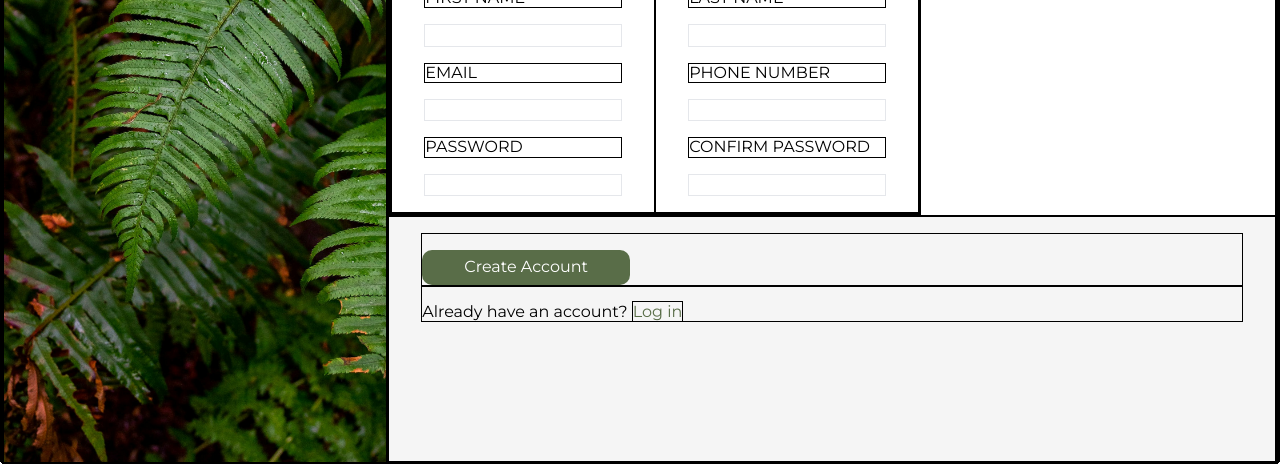
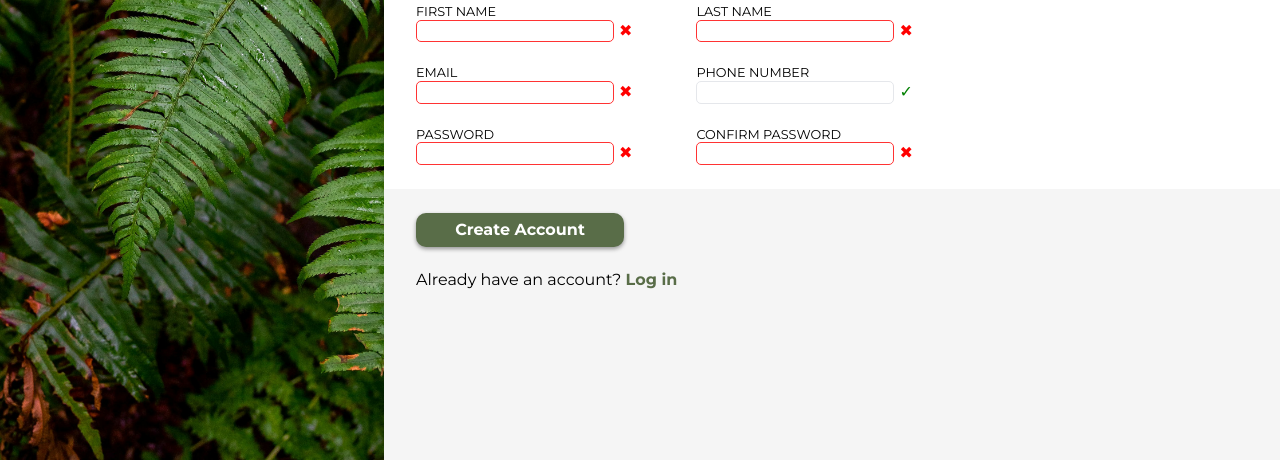
Before and after one commit to AcidTCell/sign-up-form, a plain HTML site: page index.html in a window 1280 px wide. Shown: the part 340-804 px from the top of the page. Drawn offline with nearby package versions, Linux system fonts and the light colour scheme.

Commit message:
Finalize form validation and layout

```diff
--- a/index.html
+++ b/index.html
@@ -23,30 +23,48 @@
         <div class="column2">
             <div class="secondColRowOne"><h2 class="rowOneHeader">This is not a real online service! You know you need something like this in your life to help you realize your deepest dreams.</h2></div>
             <div class="secondColRowTwo">
-                <form action="#" method="post">
+                <form id="signupForm" action="#" method="post">
                     <h1>Let's do this!</h1>
-                    <div class="secondColRowTwo">
+                    <div class="secondColRowTwoContainer">
                         <div class="form-column">
                             <label for="firstName">FIRST NAME</label>
-                            <input type="text" id="firstName" name="firstName">
+                            <div class="inputContainer">
+                                <input type="text" id="firstName" name="firstName" required>
+                                <span></span>
+                            </div>
                             <label for="email">EMAIL</label>
-                            <input type="email" id="email" name="email">
+                            <div class="inputContainer">
+                                <input type="email" id="email" name="email" required>
+                                <span></span>
+                            </div>
                             <label for="password">PASSWORD</label>
-                            <input type="password" id="password" name="password">
+                            <div class="inputContainer">
+                                <input type="password" id="password" name="password" required>
+                                <span></span>
+                            </div>
                         </div>
                         <div class="form-column">
                             <label for="lastName">LAST NAME</label>
-                            <input type="text" id="lastName" name="lastName">
+                            <div class="inputContainer">
+                                <input type="text" id="lastName" name="lastName" required>
+                                <span></span>
+                            </div>
                             <label for="phoneNumber">PHONE NUMBER</label>
-                            <input type="text" id="phoneNumber" name="phoneNumber">
+                            <div class="inputContainer">
+                                <input type="text" id="phoneNumber" name="phoneNumber">
+                                <span></span>
+                            </div>
                             <label for="confirmPassword">CONFIRM PASSWORD</label>
-                            <input type="password" id="confirmPassword" name="confirmPassword">
+                            <div class="inputContainer">
+                                <input type="password" id="confirmPassword" name="confirmPassword" required>
+                                <span></span>
+                            </div>
                         </div>
                     </div>
                 </form>
             </div>
             <div class="secondColRowThree">
-                <div class="buttonContainer"><button type="submit">Create Account</button></div>
+                <div class="buttonContainer"><button type="submit" form="signupForm">Create Account</button></div>
                 <div>Already have an account? <a href="#">Log in</a></div>
             </div>
         </div>
--- a/styles.css
+++ b/styles.css
@@ -4,12 +4,17 @@
 }
 
 *{
-    border: 1px solid black;
+
 }
 :root{
     --input-border: #e5e7eb;
     --button-color: #596d48;
     --dirty-white: #E8E4C9;
+    --input-valid: rgb(0, 255, 0);
+    --input-invalid: rgb(255, 51, 51);
+    --input-required: #9b9c9e;
+    --input-hover: rgb(235, 235, 235);
+
 }
 body,html{
     height: 100%;
@@ -53,6 +58,7 @@ body,html{
 .secondColRowTwo {
     display: flex;
     justify-content: space-between;
+    box-shadow: 0px 4px 8px rgba(0, 0, 0, 0.2);
 
 }
 
@@ -61,13 +67,58 @@ h1{
     padding-left: 2rem;
 }
 
+.secondColRowTwoContainer{
+    display: flex;
+}
+
+.inputContainer{
+    display: flex;
+    gap: 5px;
+    align-items: center;
+}
+
+
+
 label{
-    font-size: 1rem;
+    font-size: 0.8rem;
+}
+
+span{
+    margin-bottom: 1.5rem;
 }
 
 input{
-    border-color: var(--input-border);
+    border-style: none;
+    border: 1px solid var(--input-border);
+    margin-bottom: 1.5rem;
+    border-radius: 5px;
+    outline-color: var(--input-border);
+    appearance: none;
+    box-sizing: border-box;
 }
+
+input:required{
+    border: 1px solid var(--input-required);
+}
+
+input:hover{
+    background-color: var(--input-hover);
+}
+
+input:invalid{
+    border: 1px solid var(--input-invalid);
+}
+
+
+input:invalid + span::before {
+    content: "✖";
+    color: red;
+  }
+
+  input:valid + span::before {
+    content: "✓";
+    color: green;
+  }
 
 .form-column {
     width: 48%;
@@ -77,21 +128,9 @@ input{
 .form-column label,
 .form-column input {
     display: block;
-    margin-bottom: 1rem; /* Adjust spacing between fields */
+     /* Adjust spacing between fields */
 }
 
-button{
-    background-color: var(--button-color);
-    color: white;
-    border-radius: 10px;
-    border: none;
-    padding: 0.5rem;
-}
-
-a{
-    text-decoration: none;
-    color: var(--button-color);
-}
 
 .secondColRowOne, .secondColRowThree{
     background-color: whitesmoke;
@@ -110,13 +149,37 @@ a{
     flex-direction: column;
     padding-right: 2rem;
     padding-left: 2rem;
-    padding-top: 1rem;
+
+
 }
 
 button{
     width: 13rem;
+    background-color: var(--button-color);
+    color: white;
+    border-radius: 10px;
+    border: none;
+    padding: 0.5rem;
+    box-shadow: 0px 2px 4px rgba(0, 0, 0, 0.4);
+    font-weight: bold;
+    transition: background-color 0.2s ease-in-out;
+}
+
+button:hover{
+    background-color: #496b41;
 }
 
 .secondColRowThree>div{
-    padding-top: 1rem;
+    padding-top: 1.5rem;
 }
+
+a{
+    text-decoration: none;
+    color: var(--button-color);
+    font-weight: bold;
+    transition: color 0.2s ease-in-out;
+}
+
+a:hover{
+    color: #496b41;
+}
```
